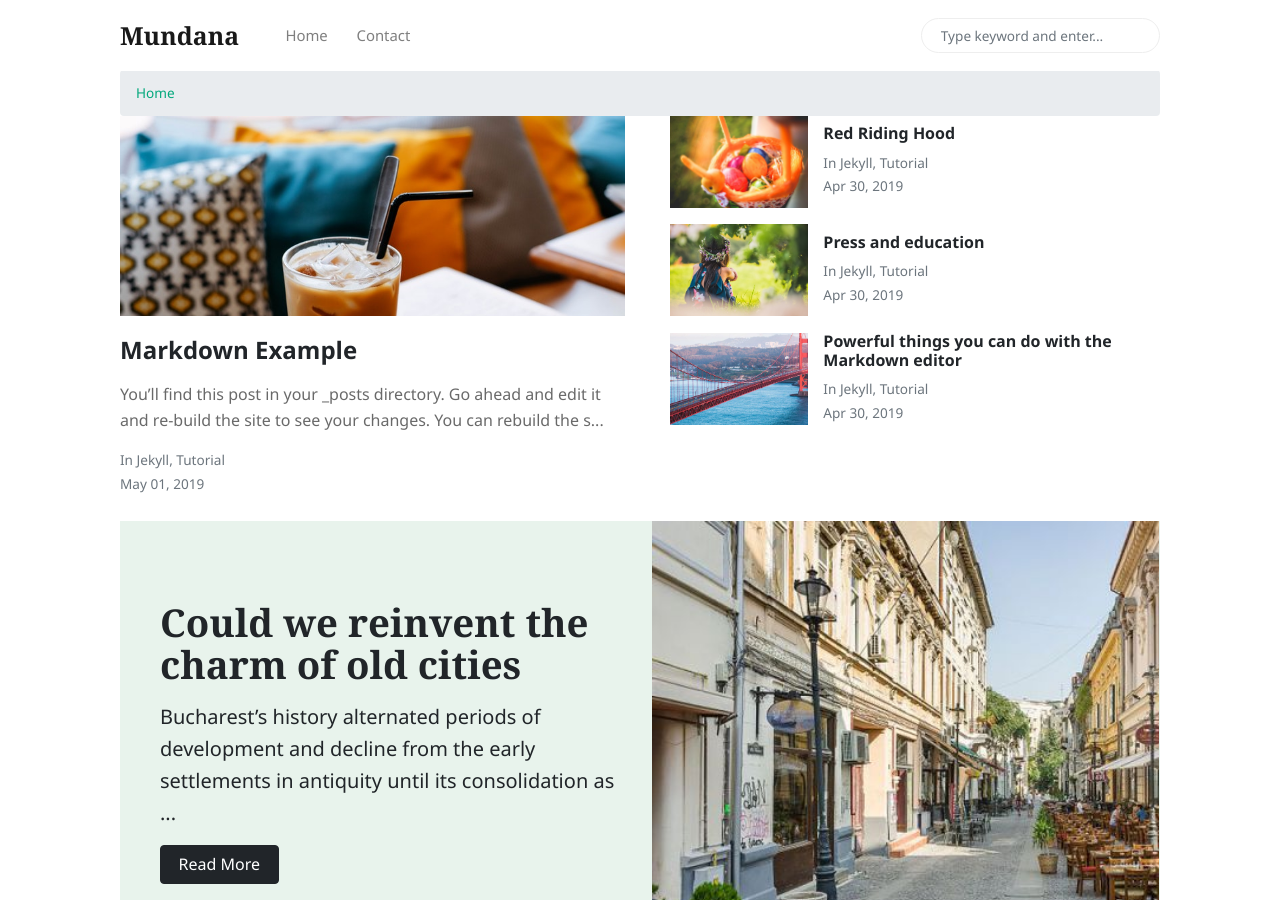
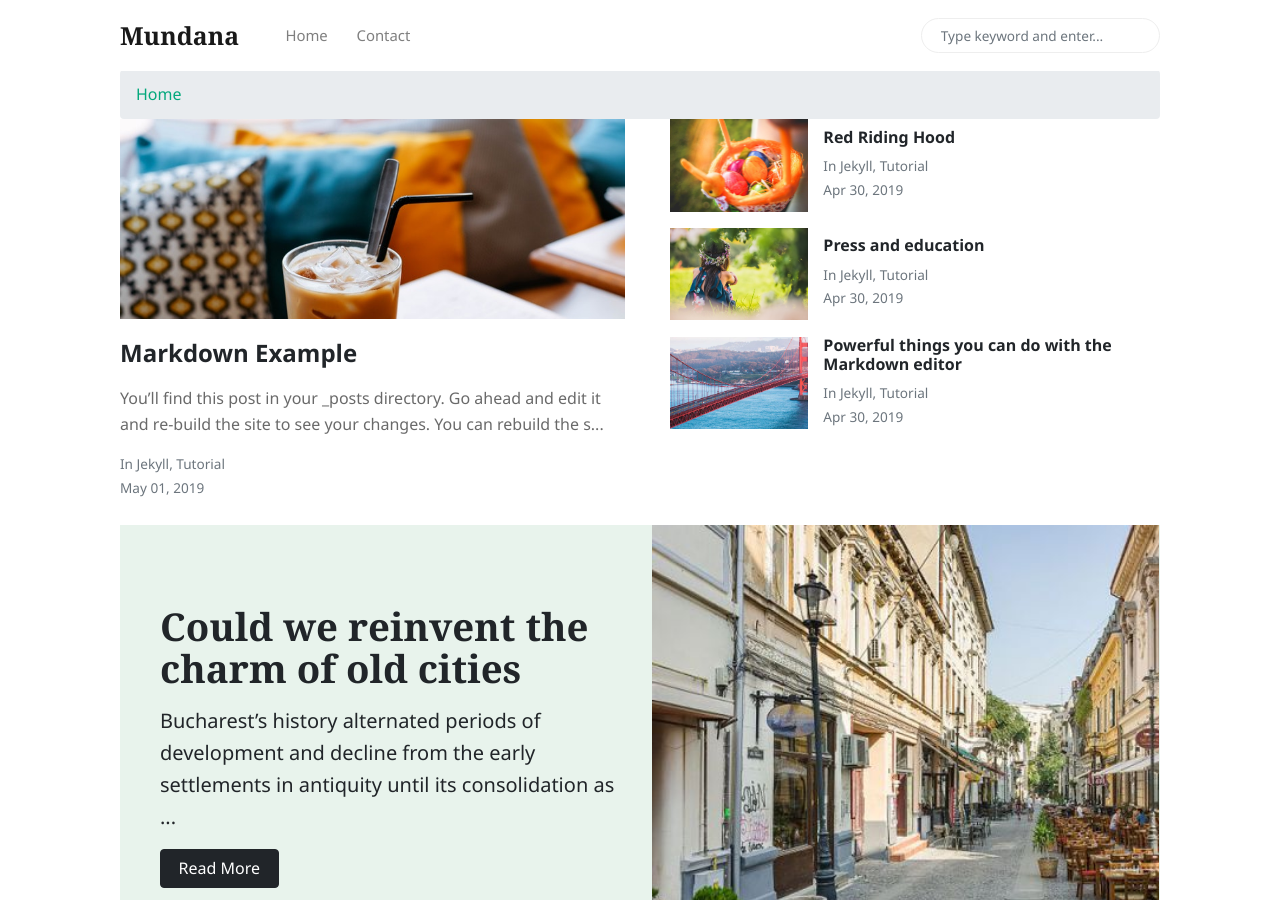
Before and after one commit to vidhyav656/mundana-mindforest-demo, a Jekyll site: the page built from index.html, in a window 1280 px wide and 900 px high. Built offline with Jekyll 4.4.1, drawn with Linux system fonts in a browser that asks for light colours; nearby versions of some CDN libraries; the list of posts is cut into pages by our own code.

Commit message:
changing breadcrumb according to this https://github.com/enricocaputo/Jekyll-Breadcrumb-Microdata

```diff
--- a/_includes/breadcrumb.html
+++ b/_includes/breadcrumb.html
@@ -1,15 +1,30 @@
 <div class="container">
-    <div aria-label="breadcrumb" id="breadcrumbs" class="bg-white text-muted small">
-        <ol class="breadcrumb">
+<nav class="breadcrumbs"  aria-label="you are here!" role="navigation">
   {% assign crumbs = page.url | remove:'/index.html' | split: '/' %}
-            <li class="breadcrumb-item"><a href="{{ site.baseurl }}/">Home</a></li>
+   <ol class="breadcrumb list-unstyled" itemscope itemtype="http://schema.org/BreadcrumbList">
+     <li class="breadcrumb-item " itemprop="itemListElement" itemscope itemtype="http://schema.org/ListItem">
+        <a itemprop="item" href="{% if site.baseurl %}{{ site.baseurl }}/{% else %}/{% endif %}">
+           <span itemprop="name">Home</span>
+        </a>
+        <meta itemprop="position" content="1" />
+     </li>
       {% for crumb in crumbs offset: 1 %}
       {% if forloop.last %}
-            &nbsp; / {{ crumb | replace:'-',' ' | remove:'.html' | capitalize }}
+      <li class="breadcrumb-item" itemprop="itemListElement" itemscope itemtype="http://schema.org/ListItem">
+         <a class="breadcrumb-item-hidden" itemprop="item" href="{% if site.baseurl %}{{ site.baseurl }}{% endif %}{% assign crumb_limit = forloop.index | plus: 1 %}{% for crumb in crumbs limit: crumb_limit %}{{ crumb | append: '/' }}{% endfor %}">
+            <span itemprop="name">{{ crumb | replace:'-',' ' | remove:'.html' | capitalize }}</span>
+         </a>
+         <meta itemprop="position" content="{{ forloop.index | plus: 1 }}" />
+      </li>
       {% else %}
-            / <li class="breadcrumb-item"><a href="{% assign crumb_limit = forloop.index | plus: 1 %}{% for crumb in crumbs limit: crumb_limit %}{{ crumb | append: '/' | replace:'without-plugin/','without-plugins/' }}{% endfor %}">{{ crumb | replace:'-',' ' | remove:'.html' | capitalize }}</a></li>
+      <li class="breadcrumb-item" itemprop="itemListElement" itemscope itemtype="http://schema.org/ListItem">
+         <a itemprop="item" href="{% if site.baseurl %}{{ site.baseurl }}{% endif %}{% assign crumb_limit = forloop.index | plus: 1 %}{% for crumb in crumbs limit: crumb_limit %}{{ crumb | append: '/' }}{% endfor %}">
+            <span itemprop="name">{{ crumb | replace:'-',' ' | remove:'.html' | capitalize }}</span>
+         </a>
+         <meta itemprop="position" content="{{ forloop.index | plus: 1 }}" />
+      </li>
       {% endif %}
     {% endfor %}
    </ol>
+</nav>
 </div>
-</div>
```
Lines whose indentation alone changed are shown as unchanged.
